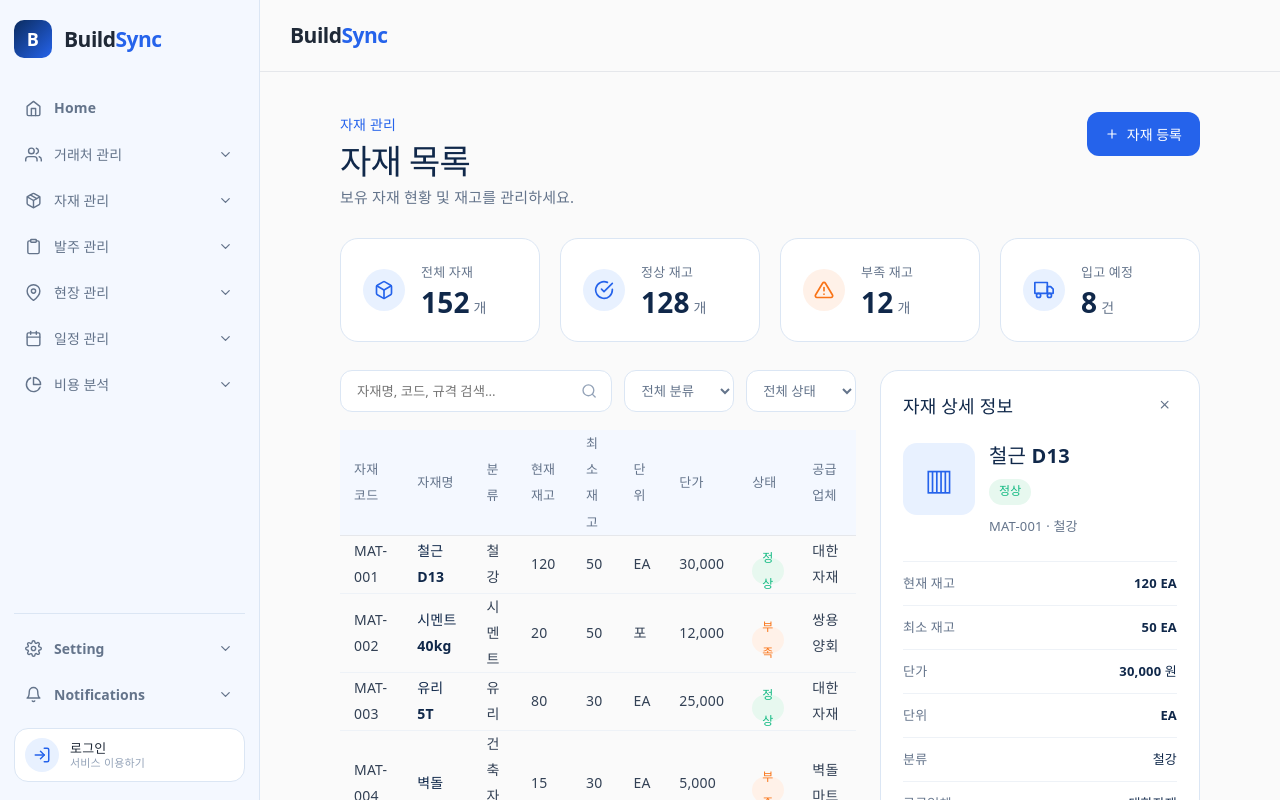
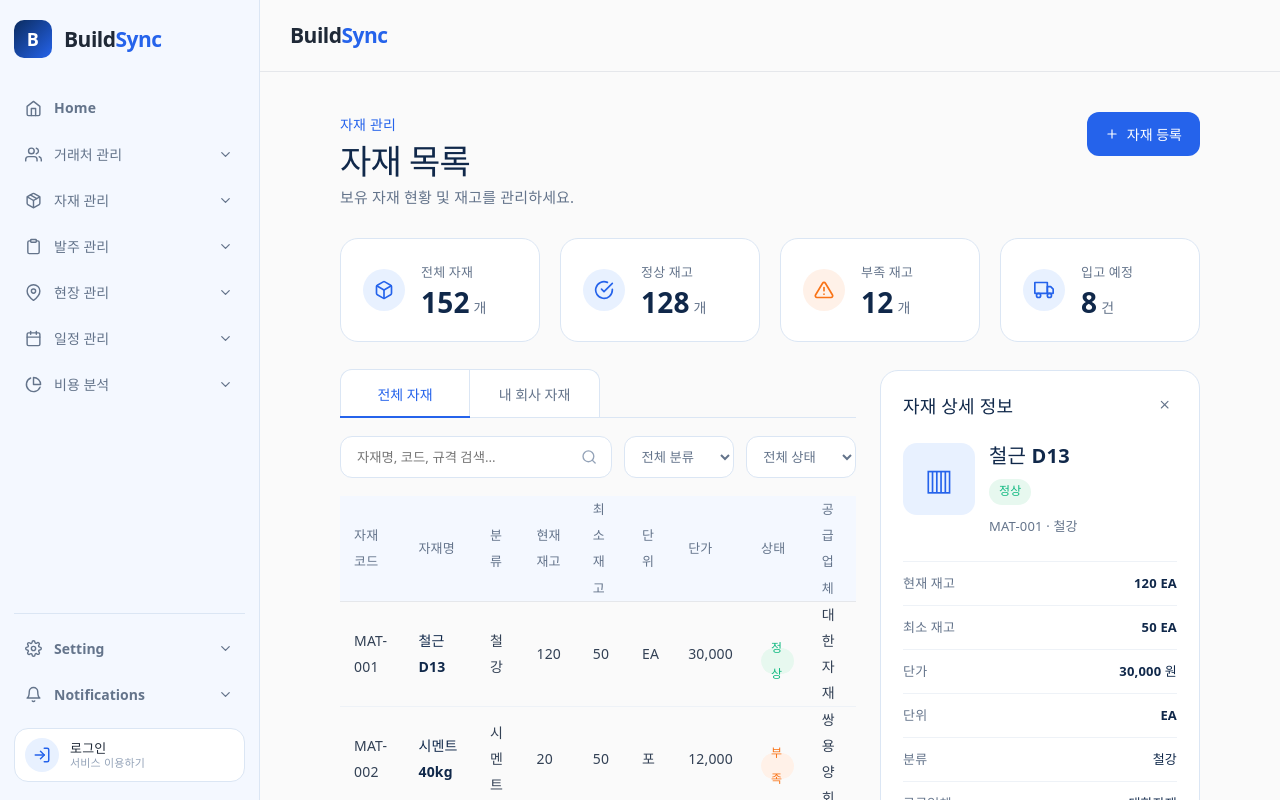
Before and after one commit to kimse0ngjun/BuildSync, a React (Vite) app in the folder frontend/: page /material in a window 1280 px wide. Shown: the top 800 px of the page. Built offline with nearby package versions, Linux system fonts and the light colour scheme.

Commit message:
06/06 자재목록 페이지 카테고리 기능 추가(전체 자재/내 회사 자재)

```diff
--- a/frontend/src/pages/material/MeterialList.tsx
+++ b/frontend/src/pages/material/MeterialList.tsx
@@ -1,3 +1,4 @@
+import { useState } from "react";
 import { useNavigate } from "react-router-dom";
 import {
   FiPlus,
@@ -23,6 +24,7 @@ const materials = [
     price: "30,000",
     status: "정상",
     supplier: "대한자재",
+    isMyCompany: true,
   },
   {
     code: "MAT-002",
@@ -34,6 +36,7 @@ const materials = [
     price: "12,000",
     status: "부족",
     supplier: "쌍용양회",
+    isMyCompany: false,
   },
   {
     code: "MAT-003",
@@ -45,6 +48,7 @@ const materials = [
     price: "25,000",
     status: "정상",
     supplier: "대한자재",
+    isMyCompany: true,
   },
   {
     code: "MAT-004",
@@ -56,6 +60,7 @@ const materials = [
     price: "5,000",
     status: "부족",
     supplier: "벽돌마트",
+    isMyCompany: false,
   },
   {
     code: "MAT-005",
@@ -66,7 +71,8 @@ const materials = [
     unit: "EA",
     price: "8,500",
     status: "정상",
-    supplier: "우드코리아",
+    supplier: "대한자재",
+    isMyCompany: true,
   },
   {
     code: "MAT-006",
@@ -78,6 +84,7 @@ const materials = [
     price: "45,000",
     status: "정상",
     supplier: "삼화페인트",
+    isMyCompany: false,
   },
   {
     code: "MAT-007",
@@ -89,6 +96,7 @@ const materials = [
     price: "70,000",
     status: "정상",
     supplier: "대한전선",
+    isMyCompany: false,
   },
   {
     code: "MAT-008",
@@ -99,21 +107,29 @@ const materials = [
     unit: "EA",
     price: "3,500",
     status: "부족",
-    supplier: "금강PVC",
+    supplier: "대한자재",
+    isMyCompany: true,
   },
 ];
 
 function MaterialList() {
-  const selected = materials[0];
   const navigate = useNavigate();
+  const [tab, setTab] = useState<"all" | "my">("all");
+
+  const filteredMaterials =
+    tab === "all" ? materials : materials.filter((item) => item.isMyCompany);
+
+  const selected = filteredMaterials[0] ?? materials[0];
 
   return (
     <div className="material-page">
       <div className="material-header">
         <div>
-          <p className="page-label">자재 관리</p>
+          <p className="material-page-label">자재 관리</p>
           <h1>자재 목록</h1>
-          <p className="page-desc">보유 자재 현황 및 재고를 관리하세요.</p>
+          <p className="material-page-desc">
+            보유 자재 현황 및 재고를 관리하세요.
+          </p>
         </div>
 
         <button
@@ -145,6 +161,21 @@ function MaterialList() {
 
       <div className="material-layout">
         <section className="material-main">
+          <div className="material-tabs">
+            <button
+              className={tab === "all" ? "active" : ""}
+              onClick={() => setTab("all")}
+            >
+              전체 자재
+            </button>
+            <button
+              className={tab === "my" ? "active" : ""}
+              onClick={() => setTab("my")}
+            >
+              내 회사 자재
+            </button>
+          </div>
+
           <div className="material-toolbar">
             <div className="material-search">
               <input placeholder="자재명, 코드, 규격 검색..." />
@@ -176,12 +207,12 @@ function MaterialList() {
                 <th>단위</th>
                 <th>단가</th>
                 <th>상태</th>
-                <th>공급업체</th>
+                <th>{tab === "all" ? "공급업체" : "관리 업체"}</th>
               </tr>
             </thead>
 
             <tbody>
-              {materials.map((item) => (
+              {filteredMaterials.map((item) => (
                 <tr key={item.code}>
                   <td>{item.code}</td>
                   <td className="material-name">{item.name}</td>
@@ -232,7 +263,13 @@ function MaterialList() {
             <div className="material-thumb">▥</div>
             <div>
               <h2>{selected.name}</h2>
-              <span className="status normal">정상</span>
+              <span
+                className={
+                  selected.status === "정상" ? "status normal" : "status low"
+                }
+              >
+                {selected.status}
+              </span>
               <p>
                 {selected.code} · {selected.category}
               </p>
--- a/frontend/src/styles/MaterialList.css
+++ b/frontend/src/styles/MaterialList.css
@@ -12,7 +12,7 @@
   margin-bottom: 28px;
 }
 
-.page-label {
+.material-page-label {
   margin: 0 0 10px;
   color: #2563eb;
   font-size: 14px;
@@ -27,7 +27,7 @@
   letter-spacing: -0.8px;
 }
 
-.page-desc {
+.material-page-desc {
   margin-top: 10px;
   color: #64748b;
   font-size: 15px;
@@ -110,6 +110,52 @@
 
 .material-main {
   min-width: 0;
+}
+
+.material-tabs {
+  width: 100%;
+  height: 48px;
+  display: flex;
+  align-items: flex-end;
+  border-bottom: 1px solid #dbe6f4;
+  background: transparent;
+  margin-bottom: 18px;
+}
+
+.material-tabs button {
+  width: 130px;
+  height: 48px;
+  border: 1px solid #dbe6f4;
+  border-bottom: none;
+  background: #fff;
+  color: #64748b;
+  font-size: 14px;
+  font-weight: 700;
+  position: relative;
+}
+
+.material-tabs button:first-child {
+  border-radius: 12px 0 0 0;
+}
+
+.material-tabs button:last-child {
+  border-left: none;
+  border-radius: 0 12px 0 0;
+}
+
+.material-tabs button.active {
+  color: #2563eb;
+  background: #fff;
+}
+
+.material-tabs button.active::after {
+  content: "";
+  position: absolute;
+  left: -1px;
+  right: -1px;
+  bottom: -1px;
+  height: 2px;
+  background: #2563eb;
 }
 
 .material-toolbar {
```
